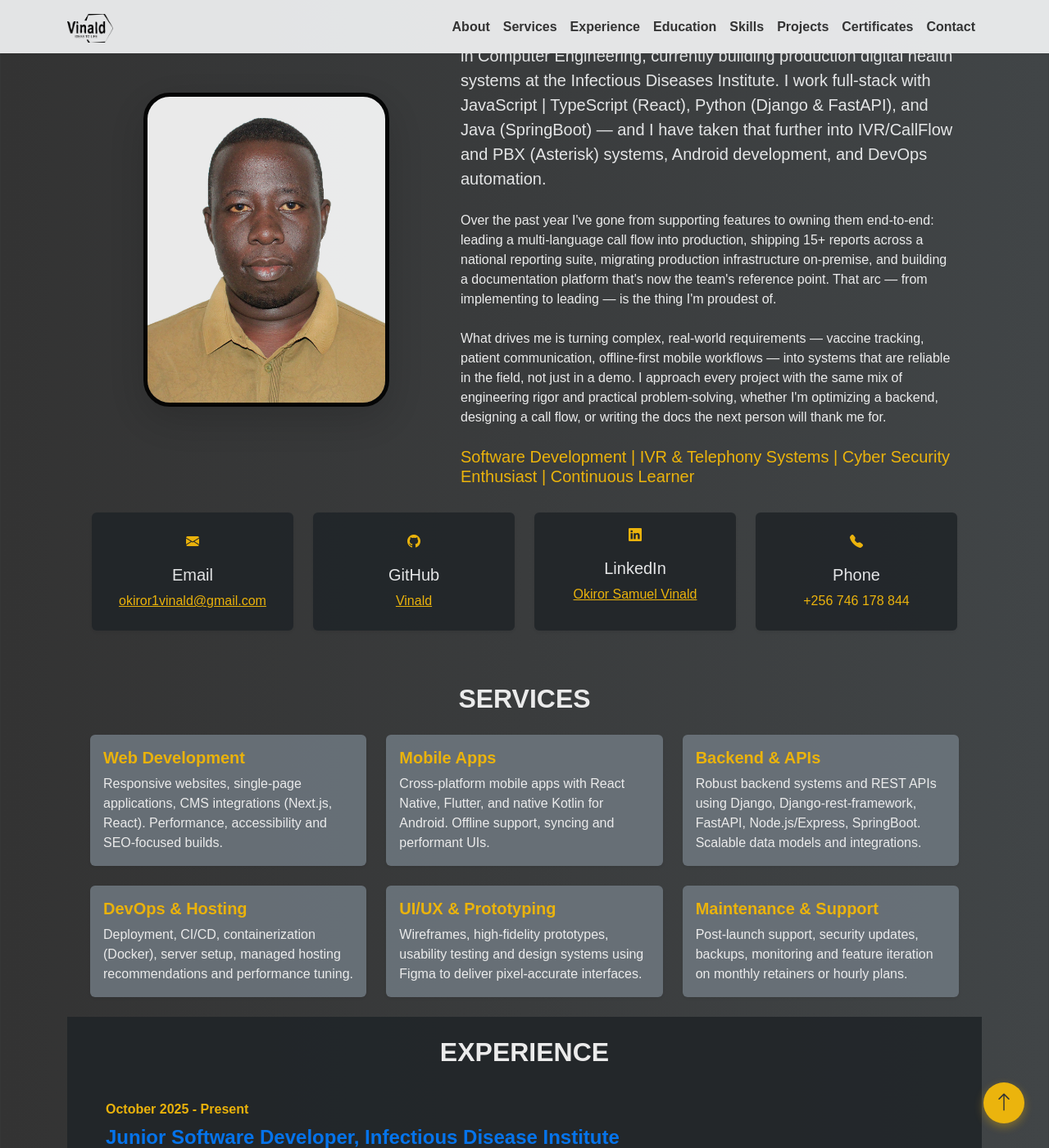
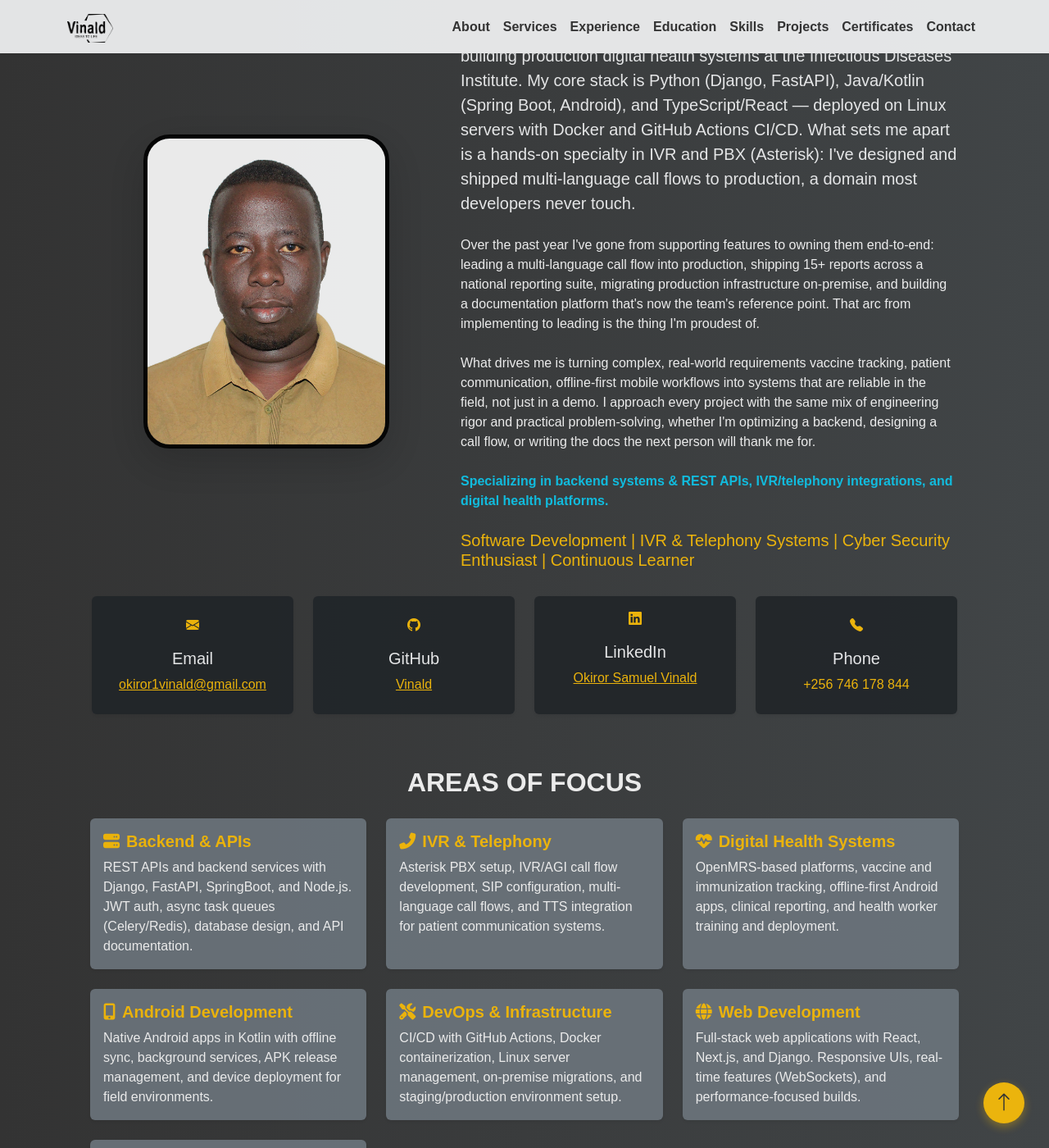
Before and after one commit to Vinald/Vinald.github.io, a Jekyll site: the page built from index.html, in a window 1280 px wide and 1400 px high, scrolled down 461 px. Shown: the whole window at 82% size. Built offline with Jekyll 4.4.1, drawn with Linux system fonts in a browser that asks for light colours; some of the changed text lies outside the part shown.

Commit message:
content update

```diff
--- a/_includes/certificates.html
+++ b/_includes/certificates.html
@@ -2,13 +2,15 @@
     <div class="container">
         <h2 class="text-center mb-4 text-uppercase fw-bold">Certificates</h2>
         <div class="row g-4">
+
+            <!-- Technical certificates first -->
             <div class="col-xxl-3 col-lg-4 col-md-6">
                 <div class="card h-100 bg-secondary text-light border-0 shadow-sm">
                     <div class="card-body d-flex flex-column">
                         <h5 class="card-title text-warning mb-3">JavaScript</h5>
                         <p class="card-text mb-4">Issued by CISCO - August 2025</p>
                         <a href="https://www.credly.com/badges/eae8acc0-d9df-48ee-958f-1d2ae833ec87/public_url" class="btn btn-outline-light btn-sm mt-auto align-self-start" target="_blank" rel="noopener noreferrer">View Badge</a>
-                        <a href="/assets/certificates/JavaScript_certificate.pdf" class="btn btn-outline-light btn-sm mt-auto align-self-start" target="_blank">View Certificate</a>
+                        <a href="/assets/certificates/JavaScript_certificate.pdf" class="btn btn-outline-light btn-sm mt-1 align-self-start" target="_blank">View Certificate</a>
                     </div>
                 </div>
             </div>
@@ -18,7 +20,7 @@
                         <h5 class="card-title text-warning mb-3">Python</h5>
                         <p class="card-text mb-4">Issued by CISCO - April 2025</p>
                         <a href="https://www.credly.com/badges/2dc786ff-1ccc-4d14-9221-229d41cd66f4/public_url" class="btn btn-outline-light btn-sm mt-auto align-self-start" target="_blank" rel="noopener noreferrer">View Badge</a>
-                        <a href="/assets/certificates/Python_certificate.pdf" class="btn btn-outline-light btn-sm mt-auto align-self-start" target="_blank">View Certificate</a>
+                        <a href="/assets/certificates/Python_certificate.pdf" class="btn btn-outline-light btn-sm mt-1 align-self-start" target="_blank">View Certificate</a>
                     </div>
                 </div>
             </div>
@@ -40,6 +42,8 @@
                     </div>
                 </div>
             </div>
+
+            <!-- Domain-specific / research certificates -->
             <div class="col-xxl-3 col-lg-4 col-md-6">
                 <div class="card h-100 bg-secondary text-light border-0 shadow-sm">
                     <div class="card-body d-flex flex-column">
@@ -67,6 +71,7 @@
                     </div>
                 </div>
             </div>
+
         </div>
     </div>
 </section>
--- a/_includes/experience.html
+++ b/_includes/experience.html
@@ -15,7 +15,6 @@
                     <li>Developed IVR/AGI call flows and contributed to PBX (Asterisk) system setup for the HASH conversational AI agent.</li>
                     <li>Designed and built a GitHub Pages documentation platform centralizing technical docs, SOPs, and deployment guides for the IS team.</li>
                     <li>Automated deployments with GitHub Actions CI/CD workflows and maintained server infrastructure for reliability and performance.</li>
-                    <li>Onboarded new client VxNAID instances (StairsUg, Kampala Hospital) and represented the technical team in a Ministry of Health stakeholder presentation.</li>
                 </ul>
             </div>
 
--- a/_includes/hero.html
+++ b/_includes/hero.html
@@ -29,27 +29,31 @@
         </div>
         <div class="col-lg-7 text-light">
             <p class="lead my-4 text-light">
-                I'm a results-driven <strong>Software Developer</strong> with a Bachelor of Science
-                in Computer Engineering, currently building production digital health systems at the
-                <strong>Infectious Diseases Institute</strong>. I work full-stack with
-                <strong>JavaScript | TypeScript</strong> (React), <strong>Python</strong> (Django &amp;
-                FastAPI), and <strong>Java</strong> (SpringBoot) — and I have taken that further into
-                <strong>IVR/CallFlow and PBX (Asterisk)</strong> systems, Android development, and
-                DevOps automation.
+                I'm a <strong>Software Developer</strong> with a BSc in Computer Engineering,
+                building production digital health systems at the
+                <strong>Infectious Diseases Institute</strong>. My core stack is
+                <strong>Python</strong> (Django, FastAPI), <strong>Java/Kotlin</strong> (Spring Boot,
+                Android), and <strong>TypeScript/React</strong> — deployed on Linux servers with
+                Docker and GitHub Actions CI/CD. What sets me apart is a hands-on specialty in
+                <strong>IVR and PBX (Asterisk)</strong>: I've designed and shipped multi-language
+                call flows to production, a domain most developers never touch.
             </p>
             <p class="mb-4">
                 Over the past year I've gone from supporting features to owning them end-to-end:
                 leading a multi-language call flow into production, shipping 15+ reports across a
                 national reporting suite, migrating production infrastructure on-premise, and building
-                a documentation platform that's now the team's reference point. That arc — from
-                implementing to leading — is the thing I'm proudest of.
+                a documentation platform that's now the team's reference point. That arc from
+                implementing to leading is the thing I'm proudest of.
             </p>
             <p class="mb-4">
-                What drives me is turning complex, real-world requirements — vaccine tracking, patient
-                communication, offline-first mobile workflows — into systems that are reliable in the
+                What drives me is turning complex, real-world requirements vaccine tracking, patient
+                communication, offline-first mobile workflows into systems that are reliable in the
                 field, not just in a demo. I approach every project with the same mix of engineering
                 rigor and practical problem-solving, whether I'm optimizing a backend, designing a
                 call flow, or writing the docs the next person will thank me for.
+            </p>
+            <p class="mb-4 text-info fw-semibold">
+                Specializing in backend systems &amp; REST APIs, IVR/telephony integrations, and digital health platforms.
             </p>
             <h5 class="text-warning mb-3">
                 Software Development | IVR &amp; Telephony Systems | Cyber Security Enthusiast | Continuous Learner
--- a/_includes/projects.html
+++ b/_includes/projects.html
@@ -7,7 +7,15 @@
                 <img src="/assets/images/irrigation.jpg" class="card-img-top img-fluid rounded-3" alt="Smart Irrigation System" style="height: 200px; object-fit: cover" />
                 <div class="card-body">
                     <h3 class="card-title">Smart Irrigation System</h3>
-                    <p class="card-text">Developed a smart irrigation system integrating IoT and machine learning for real-time water management, cost reduction, and crop yield improvement. This innovative solution promotes sustainable farming practices.</p>
+                    <p class="card-text">Developed a smart irrigation system integrating IoT and machine learning for real-time water management, cost reduction, and crop yield improvement. Random Forest model achieved 90.67% accuracy deployed on ESP32.</p>
+                    <div class="d-flex flex-wrap gap-1 mt-2">
+                        <span class="badge bg-warning text-dark">Python</span>
+                        <span class="badge bg-warning text-dark">TensorFlow</span>
+                        <span class="badge bg-warning text-dark">Flask</span>
+                        <span class="badge bg-warning text-dark">Firebase</span>
+                        <span class="badge bg-warning text-dark">ESP32</span>
+                        <span class="badge bg-warning text-dark">IoT</span>
+                    </div>
                 </div>
                 <div class="card-footer d-flex gap-2">
                     <a href="/projects/irrigation-project.html" class="btn btn-info">Read More</a>
@@ -21,7 +29,14 @@
                 <img src="/assets/images/wheelchair.jpg" class="card-img-top img-fluid rounded-3" alt="Voice-Controlled Wheelchair" style="height: 200px; object-fit: cover" />
                 <div class="card-body">
                     <h3 class="card-title">Voice-Controlled Wheelchair System</h3>
-                    <p class="card-text">Engineered a Luganda Voice-Controlled Wheelchair System to enhance mobility for Luganda-speaking individuals. The system integrates Luganda voice commands with speech intent recognition technology for wheelchair control.</p>
+                    <p class="card-text">Engineered a Luganda Voice-Controlled Wheelchair System using MFCC and Mel-spectrogram features for speech intent recognition. Deployed on Raspberry Pi with Bluetooth mobile control support.</p>
+                    <div class="d-flex flex-wrap gap-1 mt-2">
+                        <span class="badge bg-warning text-dark">Python</span>
+                        <span class="badge bg-warning text-dark">Raspberry Pi</span>
+                        <span class="badge bg-warning text-dark">Speech Recognition</span>
+                        <span class="badge bg-warning text-dark">MFCC</span>
+                        <span class="badge bg-warning text-dark">Bluetooth</span>
+                    </div>
                 </div>
                 <div class="card-footer d-flex gap-2">
                     <a href="/projects/wheelchair-project.html" class="btn btn-info">Read More</a>
@@ -34,11 +49,20 @@
             <div class="card bg-dark text-light h-100">
                 <img src="/assets/images/ic_vxnaid_logo.png" class="card-img-top img-fluid rounded-3" alt="VXNAID System" style="height: 200px; object-fit: cover; background: white" />
                 <div class="card-body">
-                    <h3 class="card-title">VXNAID System — Vaccine and Immunization Management</h3>
-                    <p class="card-text">Developed and debugged frontend and backend workflows including child registration, return visit flows, offline sync, and visit type consistency. Set up local development servers, staging servers, and tablets. Improved system usability, mobile interface, and reporting features for administrators and operators. Deployed and trained health workers across multiple facilities.</p>
+                    <h3 class="card-title">VXNAID — Vaccine and Immunization Management</h3>
+                    <p class="card-text">Owned 15+ reports, led production deployment of the Luganda Call for Life IVR flow, released VxNAID v4 APK, and migrated staging to on-premise infrastructure. Deployed and trained health workers across multiple facilities.</p>
+                    <div class="d-flex flex-wrap gap-1 mt-2">
+                        <span class="badge bg-warning text-dark">Kotlin</span>
+                        <span class="badge bg-warning text-dark">Android</span>
+                        <span class="badge bg-warning text-dark">Java</span>
+                        <span class="badge bg-warning text-dark">OpenMRS</span>
+                        <span class="badge bg-warning text-dark">Asterisk</span>
+                        <span class="badge bg-warning text-dark">Docker</span>
+                    </div>
                 </div>
-                <div class="card-footer">
-                    <a href="https://github.com/ConnectForLife/vxnaid" class="btn btn-info" target="_blank">Read More</a>
+                <div class="card-footer d-flex gap-2">
+                    <a href="https://github.com/Vinald/vxnaid" class="btn btn-info" target="_blank" rel="noopener">My Fork</a>
+                    <a href="https://github.com/ConnectForLife/vxnaid" class="btn btn-outline-light" target="_blank" rel="noopener">Upstream</a>
                 </div>
             </div>
         </div>
@@ -54,6 +78,14 @@
                 <div class="card-body">
                     <h3 class="card-title">Asterisk Audio Generator</h3>
                     <p class="card-text">A web tool that converts text to Asterisk-compatible 8 kHz mono MP3 audio files using multiple TTS backends — Kokoro (local, 12 English voices), Sunbird AI (Luganda &amp; English), and Microsoft edge-tts (Swahili). Supports single-file and batch CSV generation with a live streaming progress feed.</p>
+                    <div class="d-flex flex-wrap gap-1 mt-2">
+                        <span class="badge bg-warning text-dark">Python</span>
+                        <span class="badge bg-warning text-dark">FastAPI</span>
+                        <span class="badge bg-warning text-dark">Kokoro TTS</span>
+                        <span class="badge bg-warning text-dark">Docker</span>
+                        <span class="badge bg-warning text-dark">Asterisk</span>
+                        <span class="badge bg-warning text-dark">SSE</span>
+                    </div>
                 </div>
                 <div class="card-footer d-flex gap-2">
                     <a href="/projects/asterisk-audio-generator.html" class="btn btn-info">Read More</a>
--- a/_includes/services.html
+++ b/_includes/services.html
@@ -1,52 +1,60 @@
 <section id="services" class="py-3 px-2 py-md-4 px-md-3 text-light">
     <div class="container">
-        <h2 class="text-center mb-4 text-uppercase fw-bold">Services</h2>
+        <h2 class="text-center mb-4 text-uppercase fw-bold">Areas of Focus</h2>
         <div class="row g-4">
             <div class="col-md-6 col-lg-4">
                 <div class="card h-100 bg-secondary border-0 shadow-sm">
                     <div class="card-body">
-                        <h5 class="card-title text-warning fw-bold">Web Development</h5>
-                        <p class="card-text">Responsive websites, single-page applications, CMS integrations (Next.js, React). Performance, accessibility and SEO-focused builds.</p>
+                        <h5 class="card-title text-warning fw-bold"><i class="fas fa-server me-2"></i>Backend &amp; APIs</h5>
+                        <p class="card-text">REST APIs and backend services with Django, FastAPI, SpringBoot, and Node.js. JWT auth, async task queues (Celery/Redis), database design, and API documentation.</p>
                     </div>
                 </div>
             </div>
             <div class="col-md-6 col-lg-4">
                 <div class="card h-100 bg-secondary border-0 shadow-sm">
                     <div class="card-body">
-                        <h5 class="card-title text-warning fw-bold">Mobile Apps</h5>
-                        <p class="card-text">Cross-platform mobile apps with React Native, Flutter, and native Kotlin for Android. Offline support, syncing and performant UIs.</p>
+                        <h5 class="card-title text-warning fw-bold"><i class="fas fa-phone-alt me-2"></i>IVR &amp; Telephony</h5>
+                        <p class="card-text">Asterisk PBX setup, IVR/AGI call flow development, SIP configuration, multi-language call flows, and TTS integration for patient communication systems.</p>
                     </div>
                 </div>
             </div>
             <div class="col-md-6 col-lg-4">
                 <div class="card h-100 bg-secondary border-0 shadow-sm">
                     <div class="card-body">
-                        <h5 class="card-title text-warning fw-bold">Backend &amp; APIs</h5>
-                        <p class="card-text">Robust backend systems and REST APIs using Django, Django-rest-framework, FastAPI, Node.js/Express, SpringBoot. Scalable data models and integrations.</p>
+                        <h5 class="card-title text-warning fw-bold"><i class="fas fa-heartbeat me-2"></i>Digital Health Systems</h5>
+                        <p class="card-text">OpenMRS-based platforms, vaccine and immunization tracking, offline-first Android apps, clinical reporting, and health worker training and deployment.</p>
                     </div>
                 </div>
             </div>
             <div class="col-md-6 col-lg-4">
                 <div class="card h-100 bg-secondary border-0 shadow-sm">
                     <div class="card-body">
-                        <h5 class="card-title text-warning fw-bold">DevOps &amp; Hosting</h5>
-                        <p class="card-text">Deployment, CI/CD, containerization (Docker), server setup, managed hosting recommendations and performance tuning.</p>
+                        <h5 class="card-title text-warning fw-bold"><i class="fas fa-mobile-alt me-2"></i>Android Development</h5>
+                        <p class="card-text">Native Android apps in Kotlin with offline sync, background services, APK release management, and device deployment for field environments.</p>
                     </div>
                 </div>
             </div>
             <div class="col-md-6 col-lg-4">
                 <div class="card h-100 bg-secondary border-0 shadow-sm">
                     <div class="card-body">
-                        <h5 class="card-title text-warning fw-bold">UI/UX &amp; Prototyping</h5>
-                        <p class="card-text">Wireframes, high-fidelity prototypes, usability testing and design systems using Figma to deliver pixel-accurate interfaces.</p>
+                        <h5 class="card-title text-warning fw-bold"><i class="fas fa-tools me-2"></i>DevOps &amp; Infrastructure</h5>
+                        <p class="card-text">CI/CD with GitHub Actions, Docker containerization, Linux server management, on-premise migrations, and staging/production environment setup.</p>
                     </div>
                 </div>
             </div>
             <div class="col-md-6 col-lg-4">
                 <div class="card h-100 bg-secondary border-0 shadow-sm">
                     <div class="card-body">
-                        <h5 class="card-title text-warning fw-bold">Maintenance &amp; Support</h5>
-                        <p class="card-text">Post-launch support, security updates, backups, monitoring and feature iteration on monthly retainers or hourly plans.</p>
+                        <h5 class="card-title text-warning fw-bold"><i class="fas fa-globe me-2"></i>Web Development</h5>
+                        <p class="card-text">Full-stack web applications with React, Next.js, and Django. Responsive UIs, real-time features (WebSockets), and performance-focused builds.</p>
+                    </div>
+                </div>
+            </div>
+            <div class="col-md-6 col-lg-4">
+                <div class="card h-100 bg-secondary border-0 shadow-sm">
+                    <div class="card-body">
+                        <h5 class="card-title text-warning fw-bold"><i class="fas fa-paint-brush me-2"></i>UI/UX &amp; Prototyping</h5>
+                        <p class="card-text">Wireframes, high-fidelity prototypes, usability testing, and design systems using Figma to deliver pixel-accurate, accessible interfaces.</p>
                     </div>
                 </div>
             </div>
```
